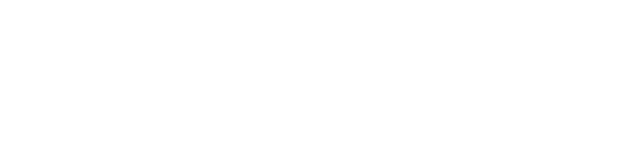
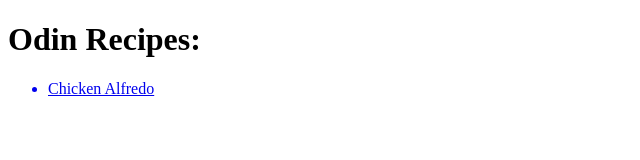
Before and after one commit to chrislies/Random-Recipes, a plain HTML site: page index.html in a window 1280 px wide. Shown: the whole page, without its empty margins (0-640 px from the left). Drawn offline with Linux system fonts and the light colour scheme.

Commit message:
Added new recipes

```diff
--- a/index.html
+++ b/index.html
@@ -4,8 +4,11 @@
         <meta charset="UTF-8">
         <title>Recipes</title>
     </head>
+
     <body>
-
+        <h1>Odin Recipes:</h1>
+        <ul>
+            <a href="/recipes/chicken-alfredo.html"><li>Chicken Alfredo</li></a>
+        </ul>
     </body>
-
 </html>
```
Also changed, not shown: recipes/chicken-alfredo.html (added, +12 -0 lines), recipes/lasagna.html (added).
